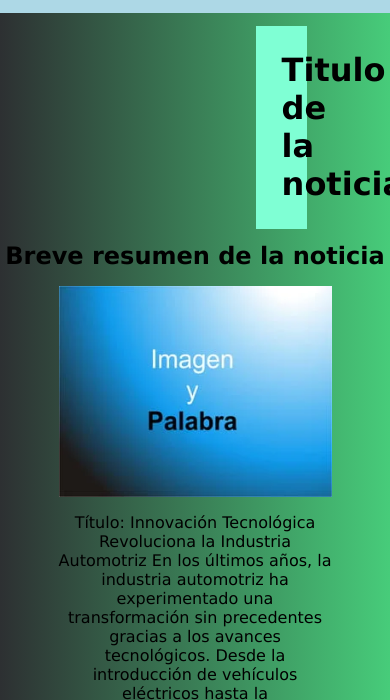
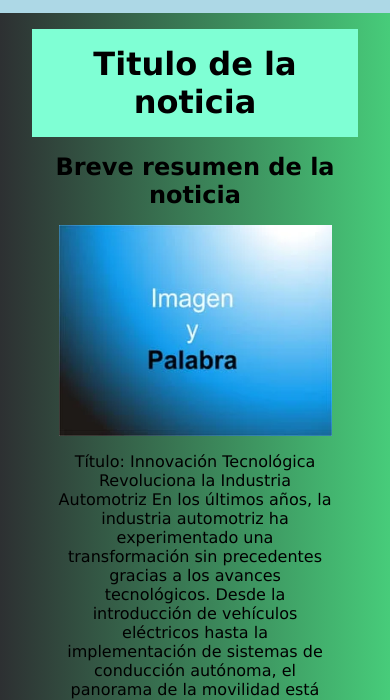
Before and after one commit to CAPi0807/PWM, a website: page CODIGO-HTML/PAGINAS/noticia.html in a window 390 px wide. Shown: the part 76-776 px from the top of the page. Drawn offline with Linux system fonts and the light colour scheme.

Commit message:
noticia.html actualizado y responsive completo

```diff
--- a/CODIGO-CSS/Estilos.css
+++ b/CODIGO-CSS/Estilos.css
@@ -778,4 +778,9 @@ th {
         height: 70px;
     }
 
+    #news_title{
+        padding: 0.5em;
+        margin: 0.5em 1em;
+    }
+
 }
--- a/CODIGO-HTML/PAGINAS/noticia.html
+++ b/CODIGO-HTML/PAGINAS/noticia.html
@@ -23,7 +23,7 @@
         </header>
         <main>
             <h1 id="news_title">Titulo de la noticia</h1>
-            <p><h2>Breve resumen de la noticia</h2></p>
+            <h2 style="margin: 0 2em">Breve resumen de la noticia</h2>
             <section  id="noticia">
                 <div id = "imagen_central">
                     <img src="../imagenEjemplo.jpg">
```
